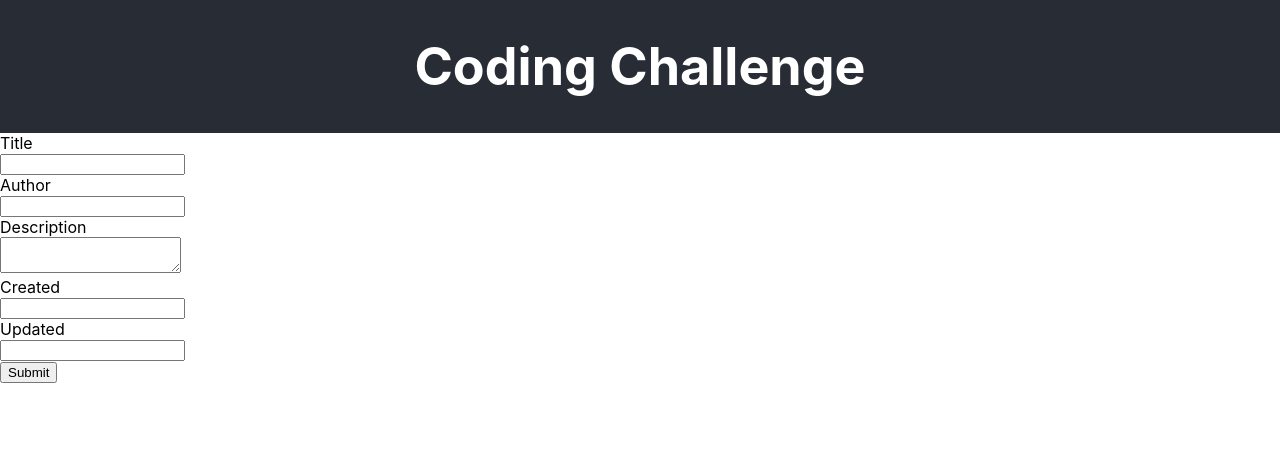
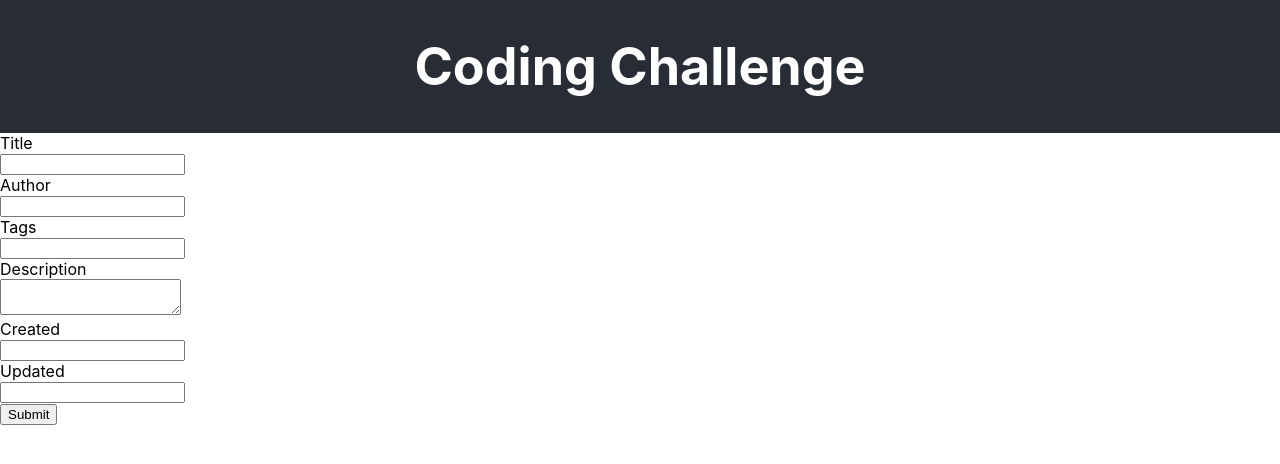
Before and after one commit to rushtonality/coding-challenge, a React (Create React App) app in the folder react-ui/: page /article/add in a window 1280 px wide. Shown: the top 464 px of the page. Built offline with nearby package versions, Linux system fonts and the light colour scheme.

Commit message:
TA16: Add edit article component

```diff
--- a/react-ui/src/actions/ArticleActions.js
+++ b/react-ui/src/actions/ArticleActions.js
@@ -1,3 +1,5 @@
+import { handleErrors } from "../utils/HttpUtils"
+
 export const FETCH_PRODUCTS_BEGIN   = 'FETCH_PRODUCTS_BEGIN';
 export const FETCH_PRODUCTS_SUCCESS = 'FETCH_PRODUCTS_SUCCESS';
 export const FETCH_PRODUCTS_FAILURE = 'FETCH_PRODUCTS_FAILURE';
@@ -31,11 +33,3 @@ export function fetchArticle(id) {
         .catch(error => dispatch(fetchArticleFailure(error)));
     };
 }
-
-// Handle HTTP errors since fetch won't.
-function handleErrors(response) {
-    if (!response.ok) {
-        throw Error(response.statusText);
-    }
-    return response;
-}
--- a/react-ui/src/actions/ArticleListActions.js
+++ b/react-ui/src/actions/ArticleListActions.js
@@ -22,7 +22,7 @@ export const fetchArticleFailure = error => ({
   payload: { error }
 });
 
-export function fetchArticles(offset, filter) {
+export function fetchArticles(offset, append, filter) {
     console.log("fetchArticles: ");
     return dispatch => {
       dispatch(fetchArticleBegin());
@@ -34,7 +34,12 @@ export function fetchArticles(offset, filter) {
         .then(handleErrors)
         .then(res => res.json())
         .then(json => {
-          dispatch(fetchArticleAppend(json));
+          if (append) {
+            dispatch(fetchArticleAppend(json));
+          }
+          else {
+            dispatch(fetchArticleReplace(json));
+          }
           console.log("fetchArticle: " + json);
           return json;
         })
--- a/react-ui/src/components/LandingPage.js
+++ b/react-ui/src/components/LandingPage.js
@@ -5,23 +5,11 @@ import ArticleList from './article/ArticleList';
 
 const LandingPage = () => (
     <div className="container-fluid">
+        <h2>
+            <Link to="/article/add">Add Article</Link>
+        </h2>
         <ArticleList />
     </div>
 );
 
-// const LandingPage = () => (
-//     <div>
-//         <ArticleTable />
-//         <ul>
-//             <li>
-//             <Link to="/article/edit/1">Article 1</Link>
-//             </li>
-//             <li>
-//             <Link to="/article/add">Add</Link>
-//             </li>
-//         </ul>
-
-//     </div>
-// );
-
 export default LandingPage;
--- a/react-ui/src/components/article/AddArticlePage.js
+++ b/react-ui/src/components/article/AddArticlePage.js
@@ -1,11 +1,22 @@
 import React from "react";
 import ArticleForm from "./ArticleForm";
+import { handleErrors } from "../../utils/HttpUtils";
 
 class AddArticlePage extends React.Component {
 
     submit = values => {
-        console.log(values)
-        this.props.history.push("/");
+        fetch(`http://localhost:4000/api/article`, {
+            method: 'POST',
+            headers: {
+                "Content-Type": "application/json"
+            },
+            body: JSON.stringify(values)
+        })
+            .then(handleErrors)
+            .then(res => {
+                this.props.history.push("/", {});
+            })
+            .catch(error => console.log(error));
     }
 
     render() {
--- a/react-ui/src/components/article/ArticleForm.js
+++ b/react-ui/src/components/article/ArticleForm.js
@@ -20,7 +20,14 @@ let ArticleForm = props => {
       </div>
 
       <div>
-        <label htmlFor="author">Description</label>
+        <label htmlFor="tags">Tags</label>
+        <div>
+          <Field name="tags" component="input" type="text"/>
+        </div>
+      </div>
+
+      <div>
+        <label htmlFor="description">Description</label>
         <div>
           <Field name="description" component="textarea"/>
         </div>
--- a/react-ui/src/components/article/ArticleItem.js
+++ b/react-ui/src/components/article/ArticleItem.js
@@ -1,11 +1,17 @@
 import React from "react";
+import { Link } from 'react-router-dom';
 
 class ArticleItem extends React.Component {
 
     render() {
         return (
         <div>
-            <h2>{this.props.article.title}</h2>
+            <h2>
+            {this.props.article.title}
+            &nbsp;
+            <Link to={`/article/edit/${this.props.article.id}`}>Edit</Link>
+            </h2>
+
             <div className="preformatted">
                 {this.props.article.description}
             </div>
--- a/react-ui/src/components/article/ArticleList.js
+++ b/react-ui/src/components/article/ArticleList.js
@@ -5,12 +5,12 @@ import ArticleItem from "./ArticleItem";
 
 class ArticleList extends React.Component {
     componentDidMount() {
-        this.props.dispatch(fetchArticles(0));
+        this.props.dispatch(fetchArticles());
     }
 
     onClickMore() {
         this.props.dispatch(
-            fetchArticles(this.props.articles.length));
+            fetchArticles(this.props.articles.length + 1, true));
     }
 
     render() {
--- a/react-ui/src/components/article/EditArticlePage.js
+++ b/react-ui/src/components/article/EditArticlePage.js
@@ -2,6 +2,7 @@ import React from "react";
 import { connect } from "react-redux";
 import { fetchArticle } from "../../actions/ArticleActions";
 import ArticleForm from "./ArticleForm";
+import { handleErrors } from "../../utils/HttpUtils";
 
 class EditArticlePage extends React.Component {
 
@@ -11,15 +12,26 @@ class EditArticlePage extends React.Component {
     }
 
     submit = values => {
-        console.log(values)
-        this.props.history.push("/");
+        let id = this.props.match.params.id;
+        fetch(`http://localhost:4000/api/article/${id}`, {
+            method: 'PUT',
+            headers: {
+                "Content-Type": "application/json"
+            },
+            body: JSON.stringify(values)
+        })
+            .then(handleErrors)
+            .then(res => {
+                this.props.history.push("/");
+            })
+            .catch(error => console.log(error));
     }
 
     render() {
-        const {data, loading, error } = this.props;
+        const { data, loading, error } = this.props;
 
         if (error) {
-          return <div>Error! {error.message}</div>;
+            return <div>Error! {error.message}</div>;
         }
 
         if (loading) {
--- /dev/null
+++ b/react-ui/src/utils/HttpUtils.js
@@ -0,0 +1,6 @@
+export function handleErrors(response) {
+    if (!response.ok) {
+        throw Error(response.statusText);
+    }
+    return response;
+}
```
Also changed, not shown: 2 other files (tests, documents, lock files or other folders).
